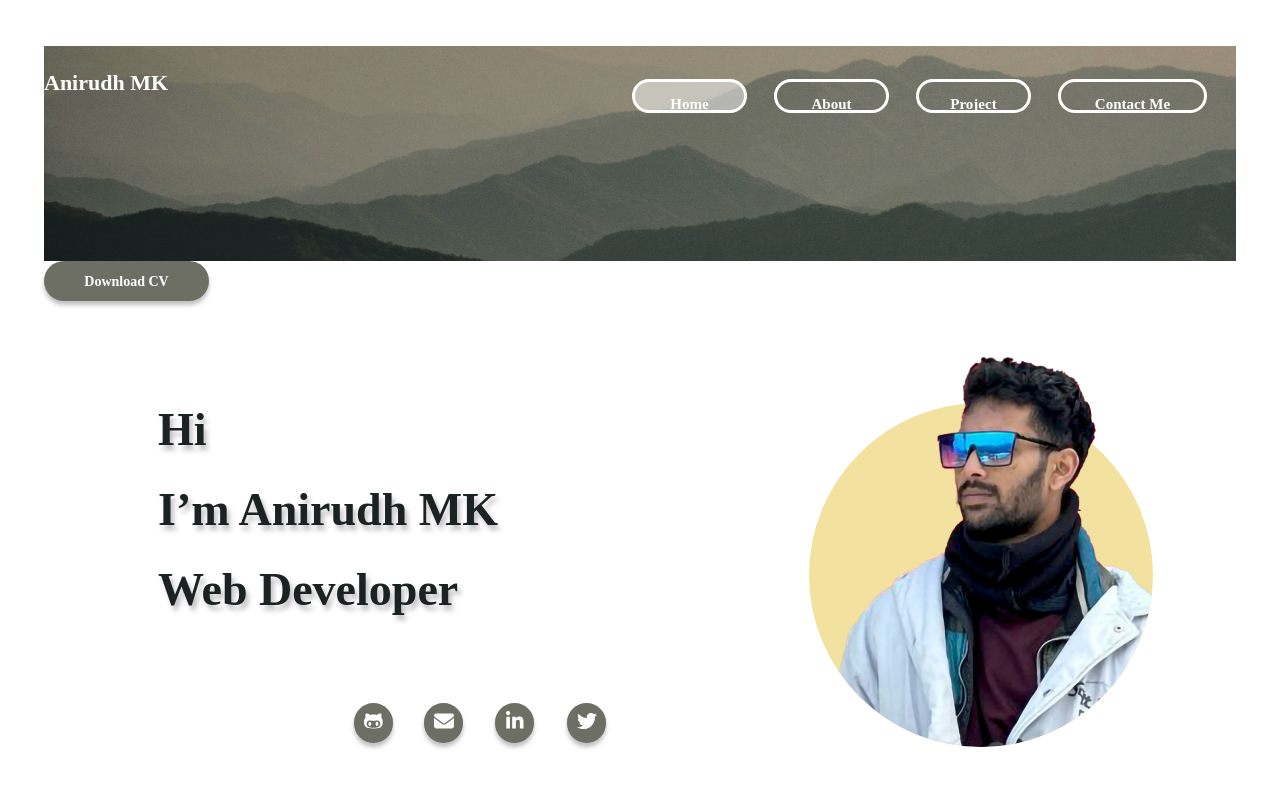
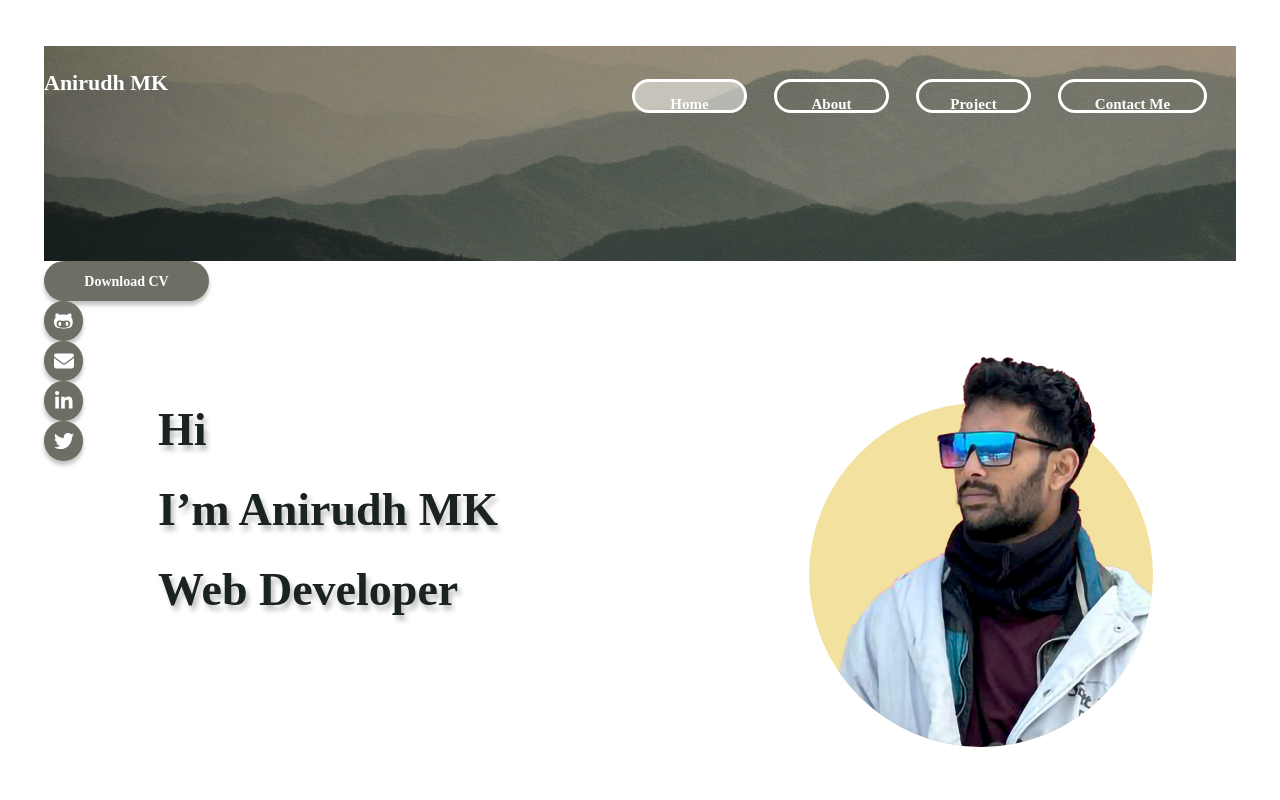
Before and after one commit to anirudh-mk/portfolio, a React (Vite) app: page / in a window 1280 px wide. Shown: the top 800 px of the page. Built offline with nearby package versions, Linux system fonts and the light colour scheme; no server answers.

Commit message:
optim(IconButton)

```diff
--- a/src/Components/IconButton/IconButton.css
+++ b/src/Components/IconButton/IconButton.css
@@ -1,12 +1,11 @@
-.icon-button{
-    text-align: center;
+.icon-button {
     width: 39px;
     height: 40px;
-    flex-shrink: 0;
     box-shadow: 0px 4px 4px rgba(0, 0, 0, 0.25);
     border-radius: 50px;
-    position: absolute;
 }
-.icon-button:hover{
+
+.icon-button:hover {
     cursor: pointer;
+    transform: scale(1.1);
 }
--- a/src/Components/IconButton/IconButton.jsx
+++ b/src/Components/IconButton/IconButton.jsx
@@ -1,15 +1,24 @@
-import React from 'react'
-import { FontAwesomeIcon } from '@fortawesome/react-fontawesome'
-import './IconButton.css'
+import React from "react";
+import { FontAwesomeIcon } from "@fortawesome/react-fontawesome";
+import "./IconButton.css";
 
-function IconButton({icon, link, icon_button_color, icon_color, top, left}) {
+function IconButton({ icon, link, icon_button_color, icon_color }) {
   return (
-      <div className="icon-button" style={{backgroundColor:icon_button_color, top:top, left:left}}>
-        <a href={link} target="_blank" rel="noopener noreferrer">
-         <FontAwesomeIcon icon={icon} size="lg" style={{color:icon_color, paddingTop:'8'}} />
-        </a>
-      </div>
-  )
+    <div
+      className="flex items-center justify-center icon-button"
+      style={{
+        backgroundColor: icon_button_color ? icon_button_color : "#fff",
+      }}
+    >
+      <a href={link} target="_blank" rel="noopener noreferrer">
+        <FontAwesomeIcon
+          icon={icon}
+          size="lg"
+          style={{ color: icon_color ? icon_color : "#fff" }}
+        />
+      </a>
+    </div>
+  );
 }
 
-export default IconButton
+export default IconButton;
```
